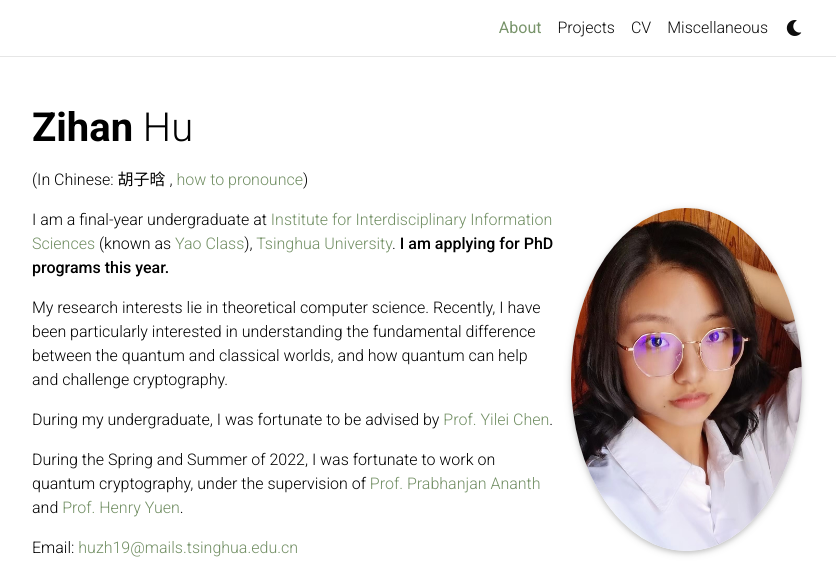
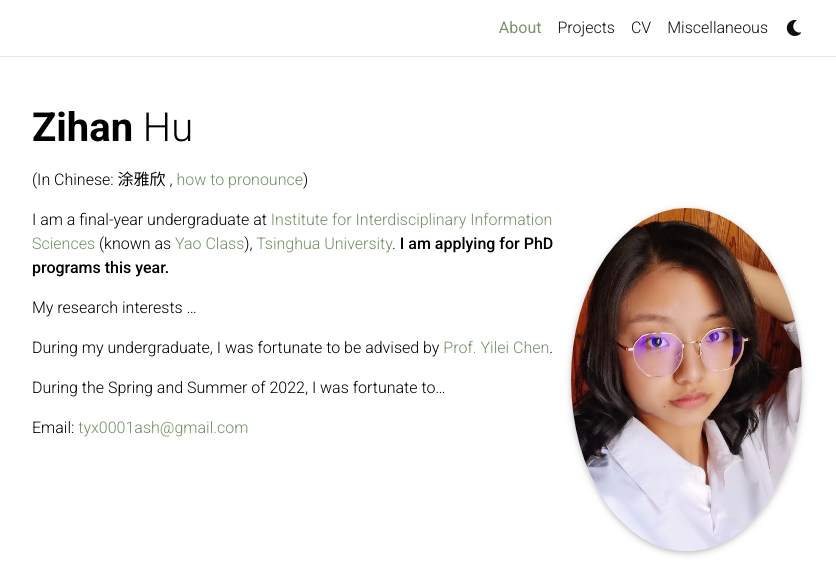
Before and after one commit to tu-yaxin/tu-yaxin.github.io-backup-, a Jekyll site: the page built from _pages/about.md, in a window 1280 px wide, cut to the strip 0-563 px from the top of the page. Shown: the whole strip, without its empty margins (223-1059 px from the left). Built offline with Jekyll 4.4.1, drawn with Linux system fonts in a browser that asks for light colours; comment, search, counter and statistics services are not loaded; a style sheet for code colours, icons or effects is not loaded.

Commit message:
Update about.md

```diff
--- a/_pages/about.md
+++ b/_pages/about.md
@@ -3,7 +3,7 @@ layout: about
 title: About
 permalink: /
 subtitle: >
-  <p>(In Chinese: <span lang = 'zh-Hans'> 胡子晗 </span>, <a href="" onclick="$('#pronounce').toggle(); return false;">how to pronounce</a>)</p>
+  <p>(In Chinese: <span lang = 'zh-Hans'> 涂雅欣 </span>, <a href="" onclick="$('#pronounce').toggle(); return false;">how to pronounce</a>)</p>
   <div id="pronounce" style="display:none;" class="alert">
       <audio controls>
           <source src="assets/audio/zihan.mp3" type="audio/mpeg">
@@ -22,10 +22,10 @@ social: false  # includes social icons at the bottom of the page
 
 I am a final-year undergraduate at [Institute for Interdisciplinary Information Sciences](https://iiis.tsinghua.edu.cn/) (known as [Yao Class](https://iiis.tsinghua.edu.cn/en/yaoclass/)), [Tsinghua University](https://www.tsinghua.edu.cn/en/). **I am applying for PhD programs this year.**
 
-My research interests lie in theoretical computer science. Recently, I have been particularly interested in understanding the fundamental difference between the quantum and classical worlds, and how quantum can help and challenge cryptography.
+My research interests ...
 
 During my undergraduate, I was fortunate to be advised by [Prof. Yilei Chen](http://www.chenyilei.net/).
 
-During the Spring and Summer of 2022, I was fortunate to work on quantum cryptography, under the supervision of [Prof. Prabhanjan Ananth](https://sites.google.com/site/prabhanjanva) and [Prof. Henry Yuen](http://www.henryyuen.net/).
+During the Spring and Summer of 2022, I was fortunate to...
 
-Email: [huzh19@mails.tsinghua.edu.cn](mailto:huzh19@mails.tsinghua.edu.cn)
+Email: [tyx0001ash@gmail.com](mailto:tyx0001ash@gmail.com)
```
